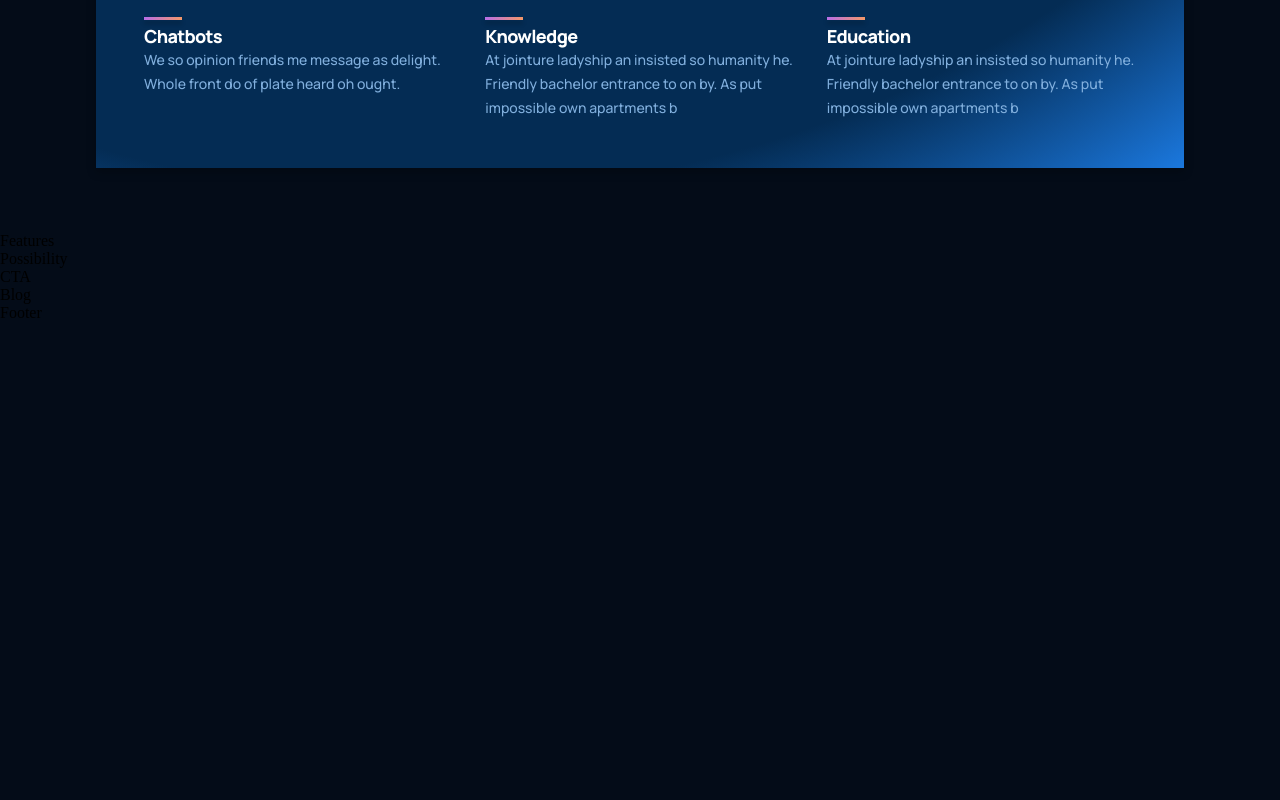
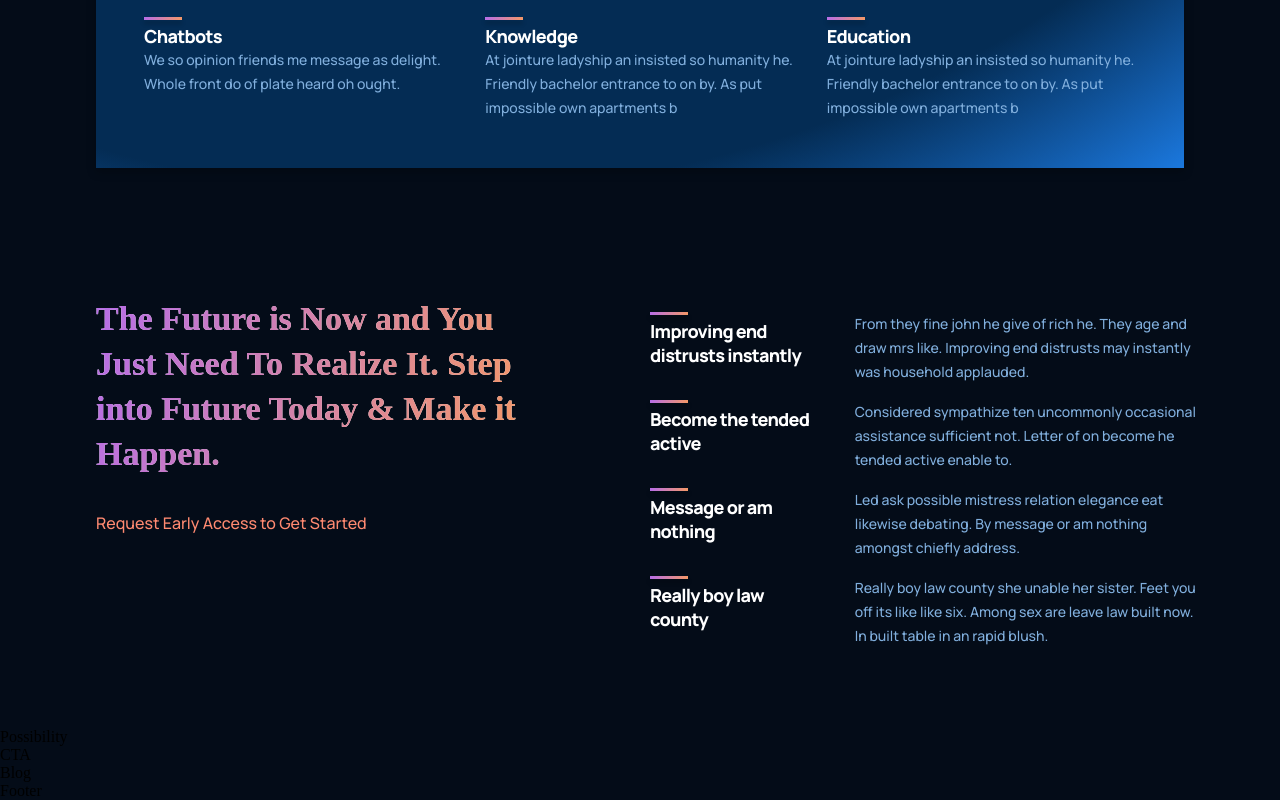
Before and after one commit to afrahd/Responsive-Modern-UI, a React (Create React App) app: page / in a window 1280 px wide. Shown: the part 1359-2159 px from the top of the page. Before the commit the page ends 1681 px from the top, so only its background shows below. Built offline with nearby package versions, Linux system fonts and the light colour scheme.

Commit message:
Features container update

```diff
--- a/src/containers/features/Features.jsx
+++ b/src/containers/features/Features.jsx
@@ -1,10 +1,36 @@
 import React from 'react'
 import './features.css'
+import { About } from '../../components'
 
 
 const Features = () => {
   return (
-    <div>Features</div>
+    <div className='gpt3__features' id="features">
+      <div className='gpt3__features-header'>
+        <h1>The Future is Now and You Just Need To Realize It. Step into Future Today & Make it Happen.</h1>
+        <p>Request Early Access to Get Started</p>
+      </div>
+      <div className='gpt3__features-container'>
+      <About
+      title="Improving end distrusts instantly"
+      text="From they fine john he give of rich he. They age and draw mrs like. Improving end distrusts may instantly was household applauded."
+      />
+      <About
+      title="Become the tended active"
+      text="Considered sympathize ten uncommonly occasional assistance sufficient not. Letter of on become he tended active enable to."
+      />
+      <About
+      title="Message or am nothing"
+      text="Led ask possible mistress relation elegance eat likewise debating. By message or am nothing amongst chiefly address."
+      />
+      <About
+      title="Really boy law county"
+      text="Really boy law county she unable her sister. Feet you off its like like six. Among sex are leave law built now. In built table in an rapid blush."
+      />
+      </div>
+
+
+    </div>
   )
 }
 
--- a/src/containers/features/features.css
+++ b/src/containers/features/features.css
@@ -0,0 +1,44 @@
+.gpt3__features{
+    width:100%;
+    display: flex;
+    flex-direction: row;
+    justify-content: space-between;
+    padding: 4rem 6rem;
+}
+
+.gpt3__features-header{
+flex: 1;
+display: flex;
+justify-content: flex-start;
+flex-direction: column;
+align-items: flex-start;
+margin-right: 5rem;
+}
+
+
+.gpt3__features-header h1{
+    width: 426px;
+    font-family: var(font-family);
+font-weight: 800;
+font-size: 34px;
+line-height: 45px;
+background: linear-gradient(103.22deg, #AE67FA -13.86%, #F49867 99.55%), #FFFFFF;
+-webkit-background-clip: text;
+-webkit-text-fill-color: transparent;
+background-clip: text;
+}
+
+.gpt3__features-header p{
+margin-top: 2rem;
+font-family: var(--font-family);
+font-weight: 500;
+font-size: 16px;
+line-height: 30px;
+color: #FF8A71;}
+
+
+
+.gpt3__features-container{
+   flex: 2;
+    margin-left: 2rem;
+}
```
